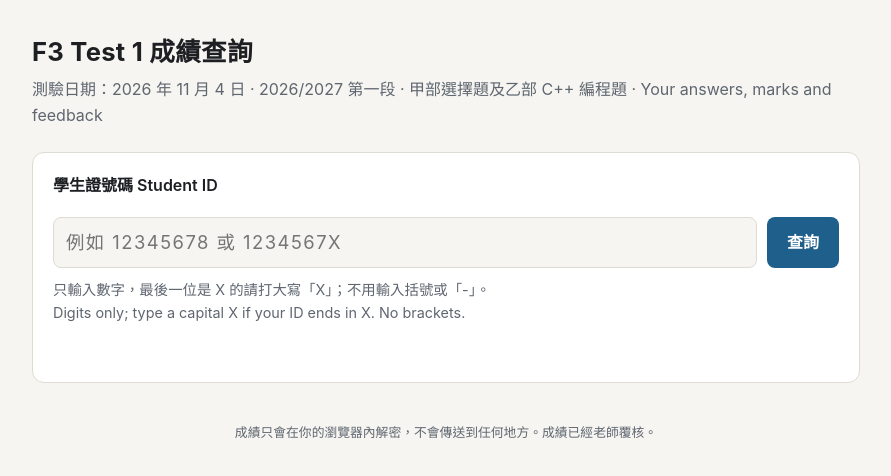
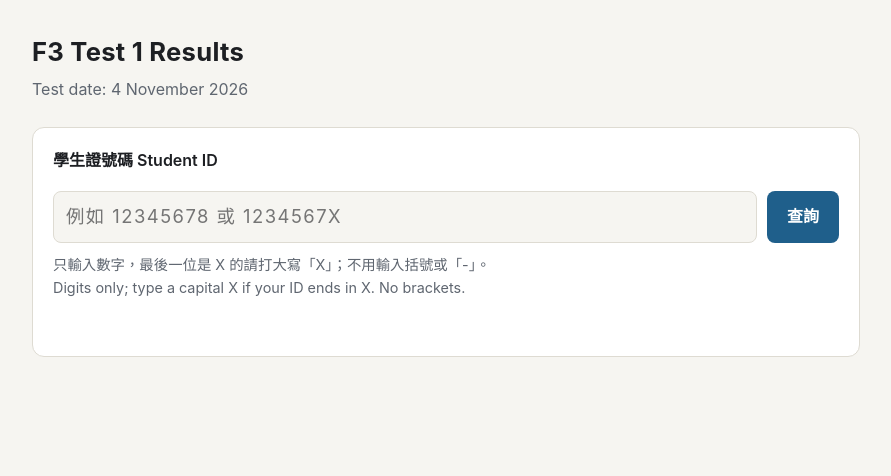
Before and after one commit to WingLao/2627_f3, a plain HTML site: page 1st_test1_20261104/index.html in a window 1280 px wide. Shown: the whole page, without its empty margins (194-1085 px from the left). Drawn offline with Linux system fonts and the light colour scheme.

Commit message:
Update 1st Test page header

```diff
--- a/1st_test1_20261104/index.html
+++ b/1st_test1_20261104/index.html
@@ -4,7 +4,7 @@
 <meta charset="utf-8">
 <meta name="viewport" content="width=device-width, initial-scale=1">
 <meta name="robots" content="noindex, nofollow">
-<title>F3 Test 1 成績查詢</title>
+<title>F3 Test 1 Results</title>
 <style>
 :root{
   --bg:#f6f5f1; --surface:#ffffff; --ink:#1d1f23; --muted:#5f6670; --line:#dedbd2;
@@ -114,8 +114,8 @@ footer{color:var(--muted);font-size:.8rem;margin-top:40px;text-align:center}
 </head>
 <body>
 <main>
-  <h1>F3 Test 1 成績查詢</h1>
-  <p class="sub">測驗日期：2026 年 11 月 4 日 · 2026/2027 第一段 · 甲部選擇題及乙部 C++ 編程題 · Your answers, marks and feedback</p>
+  <h1>F3 Test 1 Results</h1>
+  <p class="sub">Test date: 4 November 2026</p>
 
   <div class="card">
     <form id="f" autocomplete="off">
@@ -128,7 +128,6 @@ footer{color:var(--muted);font-size:.8rem;margin-top:40px;text-align:center}
   </div>
 
   <div id="result" hidden></div>
-  <footer>成績只會在你的瀏覽器內解密，不會傳送到任何地方。成績已經老師覆核。</footer>
 </main>
 
 <script>
```
